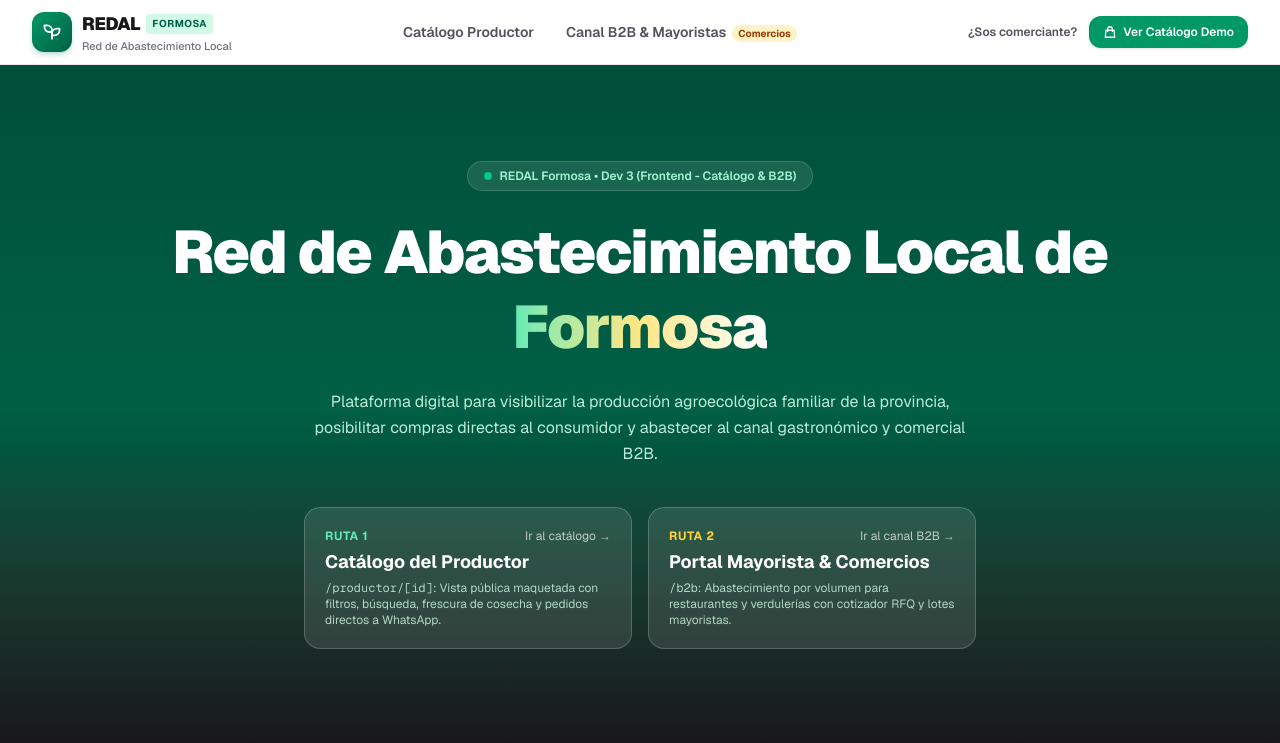
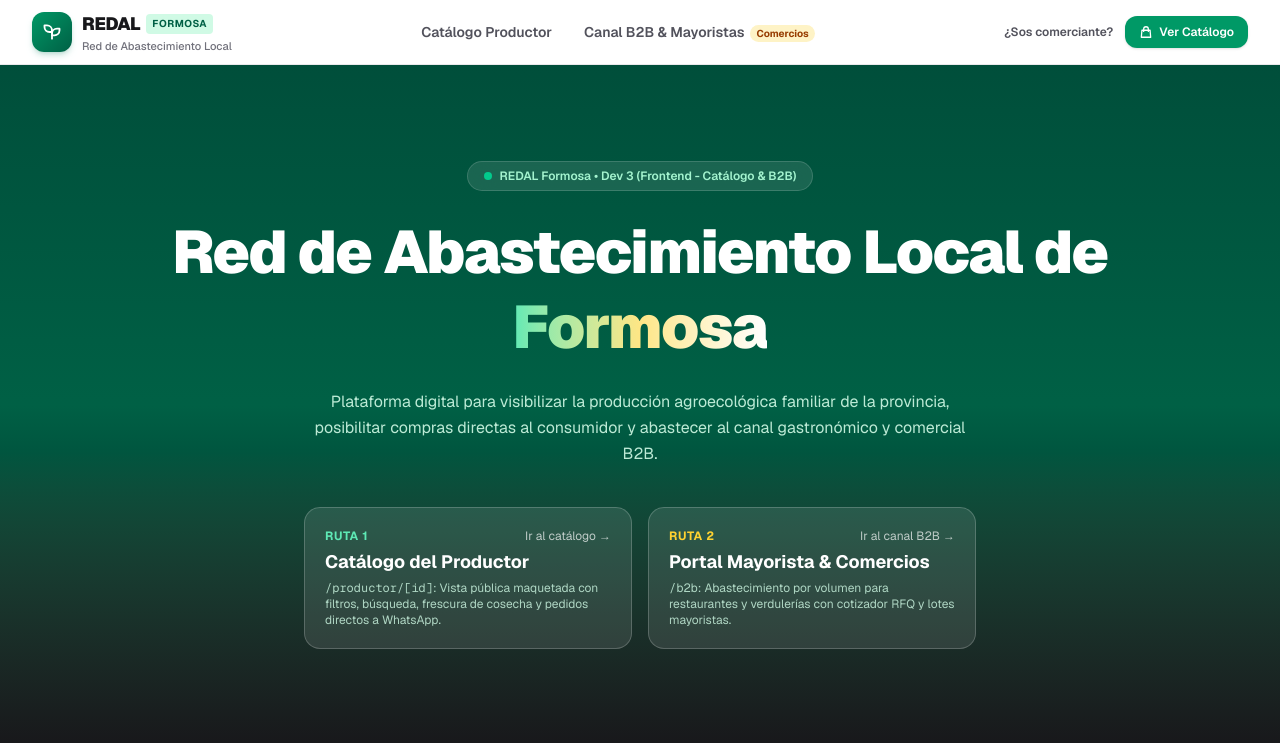
Before and after one commit to tomascenturion895-prog/REDAL-formosa, a Next.js app in the folder redal-formosa/: page / in a window 1280 px wide. Shown: the top 743 px of the page. Built offline with nearby package versions, Linux system fonts and the light colour scheme.

Commit message:
feat: arreglos en Navbar y UI de Catálogo/B2B

```diff
--- a/redal-formosa/src/components/layout/Navbar.tsx
+++ b/redal-formosa/src/components/layout/Navbar.tsx
@@ -63,11 +63,10 @@ export function Navbar() {
               <Link
                 key={link.href}
                 href={link.href}
-                className={`relative px-3.5 py-2 text-sm font-semibold rounded-lg transition-all ${
-                  active
+                className={`relative px-3.5 py-2 text-sm font-semibold rounded-lg transition-all ${active
                     ? "text-emerald-700 dark:text-emerald-400 bg-emerald-50 dark:bg-emerald-950/60"
                     : "text-zinc-600 hover:text-zinc-900 hover:bg-zinc-100/70 dark:text-zinc-300 dark:hover:text-white dark:hover:bg-zinc-800/60"
-                }`}
+                  }`}
               >
                 {link.label}
                 {link.badge && (
@@ -106,7 +105,7 @@ export function Navbar() {
                 d="M16 11V7a4 4 0 00-8 0v4M5 9h14l1 12H4L5 9z"
               />
             </svg>
-            Ver Catálogo Demo
+            Ver Catálogo
           </Link>
         </div>
 
```
